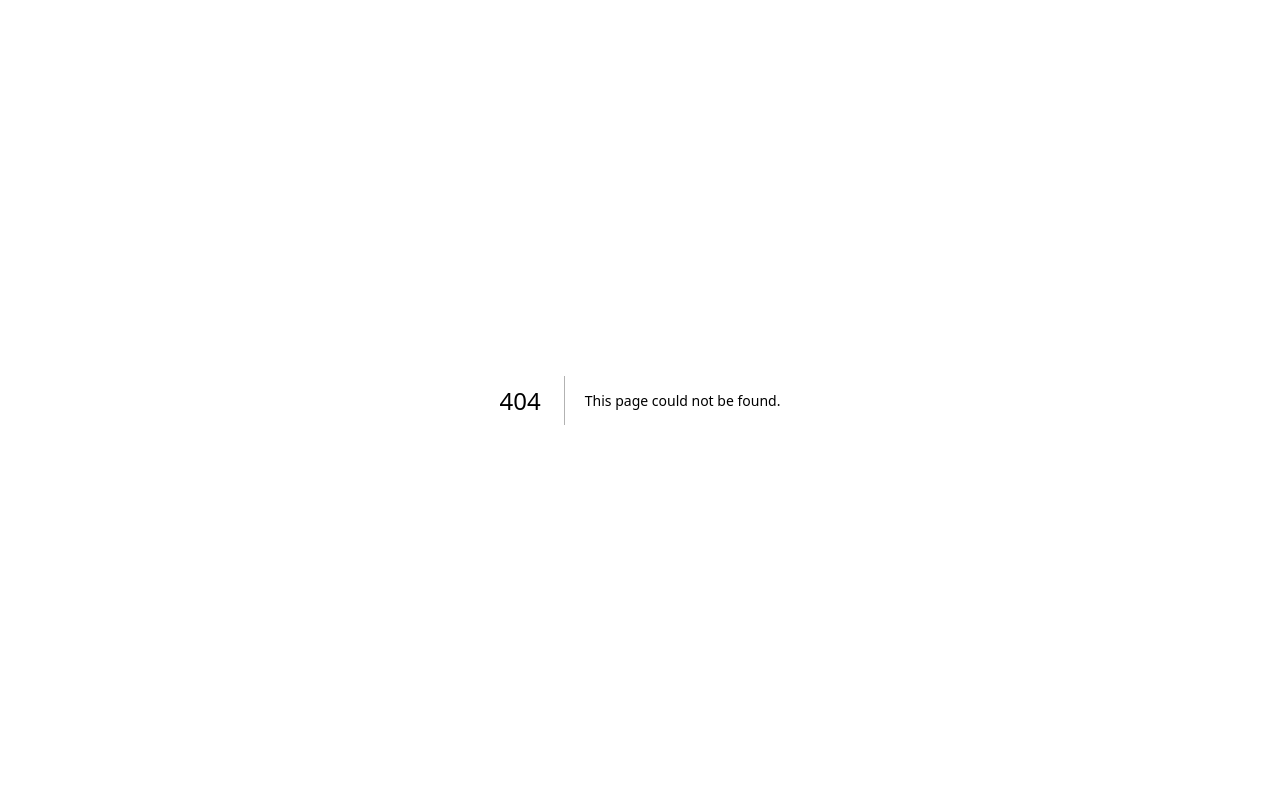
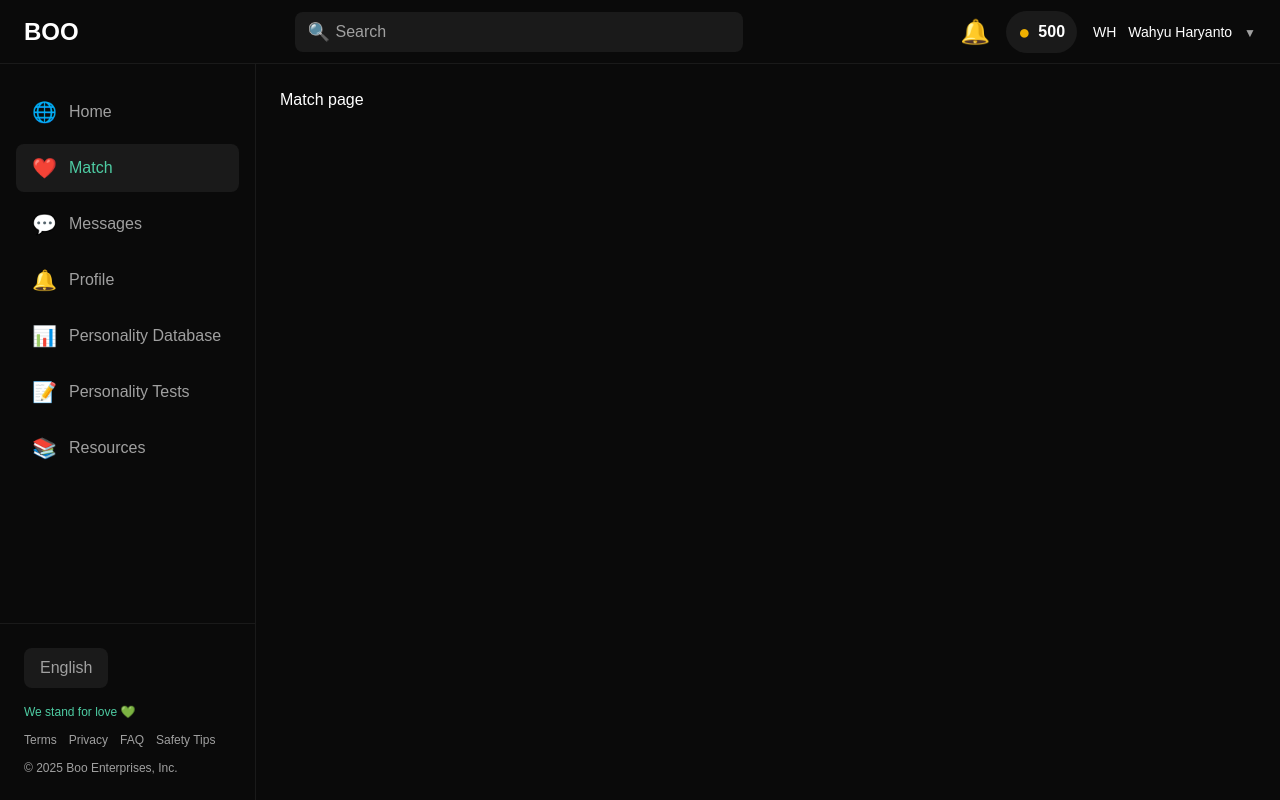
Before and after one commit to wahyuha/like-a-boo, a Next.js app: page /match in a window 1280 px wide. Before the commit this address had no page. Built offline with nearby package versions, Linux system fonts and the light colour scheme.

Commit message:
feat: create left sidebar for navigations

```diff
--- a/src/components/layout/Layout.tsx
+++ b/src/components/layout/Layout.tsx
@@ -1,5 +1,6 @@
 import { ReactNode } from 'react';
 import TopNav from './TopNav';
+import LeftSidebar from './LeftSidebar';
 
 interface LayoutProps {
   children: ReactNode;
@@ -10,7 +11,7 @@ export default function Layout({ children, rightSidebar }: LayoutProps) {
   return (
     <div className="min-h-screen bg-background text-foreground">
       <TopNav />
-      LeftSidebar Section
+      <LeftSidebar />
 
       {/* Main Content Area */}
       <div className="pt-16 lg:pl-64">
--- /dev/null
+++ b/src/components/layout/LeftSidebar.tsx
@@ -0,0 +1,57 @@
+import { useRouter } from 'next/router';
+import { mainNavItems, footerLinks } from '@/constants/navigation';
+
+export default function LeftSidebar() {
+	const router = useRouter();
+	const activePath = mainNavItems.findIndex(item => item.href === router.pathname);
+  return (
+    <aside className="fixed left-0 top-16 bottom-0 w-64 bg-background border-r border-background-secondary overflow-y-auto hidden lg:block">
+      <div className="flex flex-col h-full">
+        {/* Nav Items */}
+        <nav className="flex-1 py-6">
+          <ul className="space-y-2 px-4">
+            {mainNavItems.map((item, index) => (
+              <li key={index}>
+                <a
+                  href={item.href}
+                  className={`flex items-center gap-3 px-4 py-2.5 rounded-lg transition-colors ${
+                    index === activePath
+                      ? 'bg-background-secondary text-primary'
+                      : 'text-muted hover:bg-background-secondary hover:text-foreground'
+                  }`}
+                >
+                  <span className="text-xl">{item.icon}</span>
+                  <span className="font-medium">{item.label}</span>
+                </a>
+              </li>
+            ))}
+          </ul>
+        </nav>
+
+        {/* Bottom Section */}
+        <div className="p-6 border-t border-background-secondary">
+          {/* TODO:App Store Links */}
+
+          {/* Language Options */}
+          <button className="px-4 py-2 bg-background-secondary rounded-lg text-muted hover:text-foreground mb-4">
+            English
+          </button>
+
+          {/* Footer */}
+          <p className="text-xs text-primary mb-3">We stand for love 💚</p>
+
+          <div className="flex flex-wrap gap-3 text-xs text-muted mb-3">
+            {footerLinks.map((link, index) => (
+              <a key={index} href={link.href} className="hover:text-foreground">
+                {link.label}
+              </a>
+            ))}
+          </div>
+
+          {/* Copyright */}
+          <p className="text-xs text-muted">© 2025 Boo Enterprises, Inc.</p>
+        </div>
+      </div>
+    </aside>
+  );
+}
--- /dev/null
+++ b/src/constants/navigation.ts
@@ -0,0 +1,22 @@
+export interface NavItem {
+  label: string;
+  icon: string;
+  href: string;
+}
+
+export const mainNavItems: NavItem[] = [
+  { label: 'Home', icon: '🌐', href: '/' },
+  { label: 'Match', icon: '❤️', href: '/match' },
+  { label: 'Messages', icon: '💬', href: '/messages' },
+  { label: 'Profile', icon: '🔔', href: '/profile' },
+  { label: 'Personality Database', icon: '📊', href: '/personality-database' },
+  { label: 'Personality Tests', icon: '📝', href: '/personality-tests' },
+  { label: 'Resources', icon: '📚', href: '/resources' },
+];
+
+export const footerLinks = [
+  { label: 'Terms', href: '/terms' },
+  { label: 'Privacy', href: '/privacy' },
+  { label: 'FAQ', href: '/faq' },
+  { label: 'Safety Tips', href: '/safety-tips' },
+];
--- /dev/null
+++ b/src/pages/match.tsx
@@ -0,0 +1,28 @@
+import { Geist, Geist_Mono } from "next/font/google";
+import Layout from "@/components/layout/Layout";
+
+const geistSans = Geist({
+  variable: "--font-geist-sans",
+  subsets: ["latin"],
+});
+
+const geistMono = Geist_Mono({
+  variable: "--font-geist-mono",
+  subsets: ["latin"],
+});
+
+export default function Match() {
+  return (
+    <div className={`${geistSans.variable} ${geistMono.variable}`}>
+      <Layout rightSidebar={null}>
+        <div className="grid grid-cols-1 lg:grid-cols-[320px_1fr] gap-6">
+
+          {/* Main Content */}
+          <div>
+            Match page
+          </div>
+        </div>
+      </Layout>
+    </div>
+  );
+}
--- /dev/null
+++ b/src/pages/messages.tsx
@@ -0,0 +1,28 @@
+import { Geist, Geist_Mono } from "next/font/google";
+import Layout from "@/components/layout/Layout";
+
+const geistSans = Geist({
+  variable: "--font-geist-sans",
+  subsets: ["latin"],
+});
+
+const geistMono = Geist_Mono({
+  variable: "--font-geist-mono",
+  subsets: ["latin"],
+});
+
+export default function Messages() {
+  return (
+    <div className={`${geistSans.variable} ${geistMono.variable}`}>
+      <Layout rightSidebar={null}>
+        <div className="grid grid-cols-1 lg:grid-cols-[320px_1fr] gap-6">
+
+          {/* Main Content */}
+          <div>
+            Messages page
+          </div>
+        </div>
+      </Layout>
+    </div>
+  );
+}
--- /dev/null
+++ b/src/pages/personality-database.tsx
@@ -0,0 +1,28 @@
+import { Geist, Geist_Mono } from "next/font/google";
+import Layout from "@/components/layout/Layout";
+
+const geistSans = Geist({
+  variable: "--font-geist-sans",
+  subsets: ["latin"],
+});
+
+const geistMono = Geist_Mono({
+  variable: "--font-geist-mono",
+  subsets: ["latin"],
+});
+
+export default function PersonalityDatabase() {
+  return (
+    <div className={`${geistSans.variable} ${geistMono.variable}`}>
+      <Layout rightSidebar={null}>
+        <div className="grid grid-cols-1 lg:grid-cols-[320px_1fr] gap-6">
+
+          {/* Main Content */}
+          <div>
+            Personality Database page
+          </div>
+        </div>
+      </Layout>
+    </div>
+  );
+}
--- /dev/null
+++ b/src/pages/personality-tests.tsx
@@ -0,0 +1,28 @@
+import { Geist, Geist_Mono } from "next/font/google";
+import Layout from "@/components/layout/Layout";
+
+const geistSans = Geist({
+  variable: "--font-geist-sans",
+  subsets: ["latin"],
+});
+
+const geistMono = Geist_Mono({
+  variable: "--font-geist-mono",
+  subsets: ["latin"],
+});
+
+export default function PersonalityTests() {
+  return (
+    <div className={`${geistSans.variable} ${geistMono.variable}`}>
+      <Layout rightSidebar={null}>
+        <div className="grid grid-cols-1 lg:grid-cols-[320px_1fr] gap-6">
+
+          {/* Main Content */}
+          <div>
+            Personality Test page
+          </div>
+        </div>
+      </Layout>
+    </div>
+  );
+}
--- /dev/null
+++ b/src/pages/profile.tsx
@@ -0,0 +1,28 @@
+import { Geist, Geist_Mono } from "next/font/google";
+import Layout from "@/components/layout/Layout";
+
+const geistSans = Geist({
+  variable: "--font-geist-sans",
+  subsets: ["latin"],
+});
+
+const geistMono = Geist_Mono({
+  variable: "--font-geist-mono",
+  subsets: ["latin"],
+});
+
+export default function Profile() {
+  return (
+    <div className={`${geistSans.variable} ${geistMono.variable}`}>
+      <Layout rightSidebar={null}>
+        <div className="grid grid-cols-1 lg:grid-cols-[320px_1fr] gap-6">
+
+          {/* Main Content */}
+          <div>
+            Profile page
+          </div>
+        </div>
+      </Layout>
+    </div>
+  );
+}
--- /dev/null
+++ b/src/pages/resources.tsx
@@ -0,0 +1,28 @@
+import { Geist, Geist_Mono } from "next/font/google";
+import Layout from "@/components/layout/Layout";
+
+const geistSans = Geist({
+  variable: "--font-geist-sans",
+  subsets: ["latin"],
+});
+
+const geistMono = Geist_Mono({
+  variable: "--font-geist-mono",
+  subsets: ["latin"],
+});
+
+export default function Resources() {
+  return (
+    <div className={`${geistSans.variable} ${geistMono.variable}`}>
+      <Layout rightSidebar={null}>
+        <div className="grid grid-cols-1 lg:grid-cols-[320px_1fr] gap-6">
+
+          {/* Main Content */}
+          <div>
+            Resources page
+          </div>
+        </div>
+      </Layout>
+    </div>
+  );
+}
```
